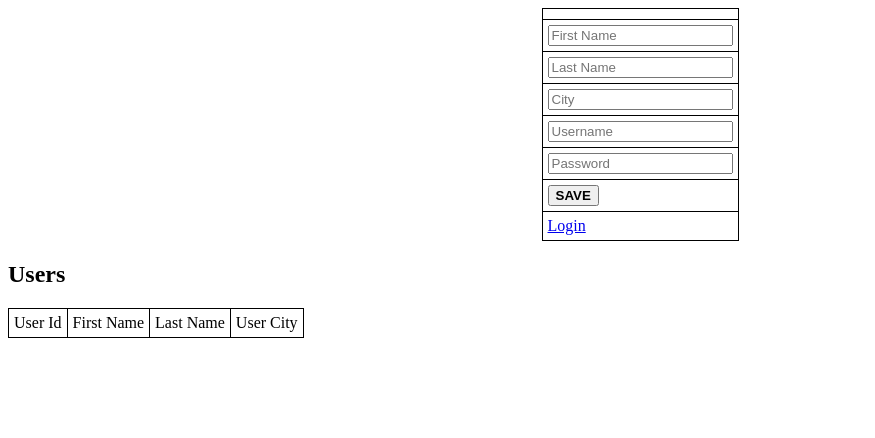
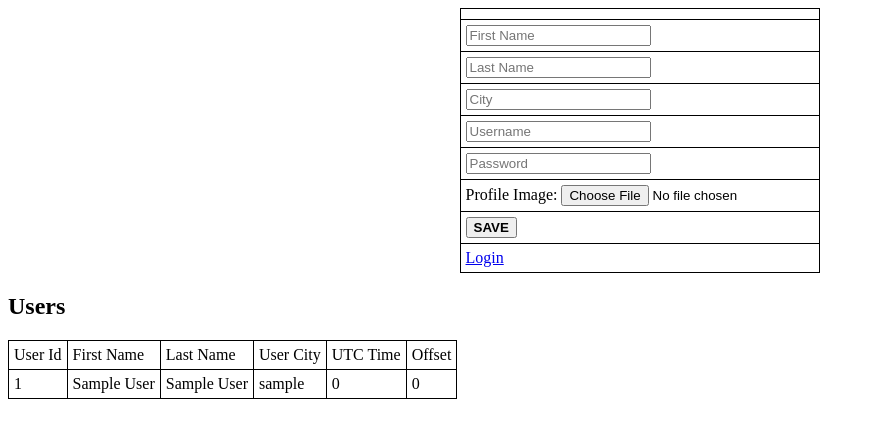
Before and after one commit to clinewton/Internet-Application-Programming, a PHP site: page /lab1.php in a window 1280 px wide. Shown: the top 438 px of the page, without its empty margins (0-875 px from the left). Run offline with PHP 8.4, Linux system fonts and the light colour scheme; the visitor is signed in with stand-in values (Sample User, id 1); data that the repository does not hold is empty.

Commit message:
Lab 2 - Part 3

```diff
--- /dev/null
+++ b/fileUploader.php
@@ -0,0 +1,99 @@
+<?php
+    class FileUploader{
+
+        //Member variables
+        private static $target_directory = "uploads/";
+        private static $size_limit = 50000;
+        private $uploadOk = false;
+        private $file_original_name;
+        private $file_type;
+        private $file_size;
+        private $final_file_name;
+
+        //Getters and setter
+        public function setOriginalName($name){
+            $this->file_original_name = $name;
+        }
+
+        public function getOriginalName(){
+            return $this->file_original_name;
+        }
+
+        public function setFileType($type){
+            $this->file_type = $type;
+        }
+
+        public function getFiletype(){
+            return $this->file_type;
+        }
+
+        public function setFileSize($size){
+            $this->file_size = $size;
+        }
+
+        public function getFileSize(){
+            return $this->file_size;
+        }
+
+        public function setFinalFileName($file_name){
+            $this->final_file_name = $file_name;
+        }
+
+        public function getFinalFileName(){
+            return $this->final_file_name;
+        }
+
+        //Methods
+        public function uploadFile(){
+            if($this->fileSizeIsCorrect() && $this->fileTypeIsCorrect() && !$this->fileAlreadyExists()){
+                $this->uploadOk = true;
+                if($this->uploadOk){
+                    $upload = $this->moveFile();
+                    return $upload;
+                }
+            } else if (!$this->fileSizeIsCorrect()) {
+                echo "Sorry, your file is too large. :(<br>";
+            } else if (!$this->fileTypeIsCorrect()){
+                echo "Sorry, your file is not an image. :(<br>";
+            } else if ($this->fileAlreadyExists()){
+                echo "File already exists. :(<br>";
+            }
+            return $this->uploadOk;
+        }
+        public function fileAlreadyExists(){
+            $fileName = FileUploader::$target_directory.$this->getOriginalName();
+            if(file_exists($fileName)){
+                $exists = true;
+            } else {
+                $exists = false;
+            }
+            return $exists;
+        }
+        public function saveFilePathTo(){}
+        public function moveFile(){
+            $fileName = $this->getOriginalName();
+            $target_file = FileUploader::$target_directory.basename($fileName);
+            $tmp_name = $this->getFinalFileName();
+            $moved = move_uploaded_file($tmp_name,$target_file);
+            return $moved;
+        }
+        public function fileTypeIsCorrect(){
+            if(($this->getFiletype() == "jpg") || ($this->getFiletype() == "png") || ($this->getFiletype() == "jpeg") || ($this->getFiletype() == "gif")){
+                $type = true;
+            } else {
+                $type = false;
+            }
+            return $type;
+        }
+        public function fileSizeIsCorrect(){
+            $size = true;
+            if ($this->getFileSize() > FileUploader::$size_limit){
+                $size =  false;
+            }
+            return $size;
+        }
+        public function fileWasSelected(){}
+
+    }
+
+?>
--- /dev/null
+++ b/js/timezone.js
@@ -0,0 +1,14 @@
+$(document).ready(function() {
+    //Returns the number of minutes ahead or behind Greenwich Meridian
+    var offset = new Date().getTimezoneOffset();
+
+    //Returns the number of milliseconds since 1970/01/01:
+    var timestamp = new Date().getTime();
+
+    //Convert the time to: Universal Time Coordinated
+    var utc_timestamp = timestamp + (60000 * offset);
+
+    console.log(utc_timestamp);
+    $('#time_zone_offset').val(offset);
+    $('#utc_timestamp').val(utc_timestamp);
+});
--- a/js/validate.js
+++ b/js/validate.js
@@ -2,8 +2,9 @@
     var fname = document.forms["user_details"]["first_name"].value;
     var lname = document.forms["user_details"]["last_name"].value;
     var city = document.forms["user_details"]["city_name"].value;
+    var profile = document.forms["user_details"]["fileToUpload"].value;
 
-    if (fname == null || lname == null || city == null) {
+    if (fname == null || lname == null || city == null || profile == null) {
         alert("All details that are required were not supplied!");
         return false;
     }
--- a/lab1.php
+++ b/lab1.php
@@ -1,15 +1,32 @@
 <?php
 include_once 'DBConnector.php';
 include_once 'user.php';
+include_once 'fileUploader.php';
 
-if(isset($_POST['btn-save'])){
+if(isset($_POST['btn-save']) && isset($_FILES['fileToUpload'])){
     $first_name = $_POST['first_name'];
     $last_name = $_POST['last_name'];
     $city = $_POST['city_name'];
+
     $username = $_POST['username'];
     $password = $_POST['password'];
 
-    $user = new User($first_name,$last_name,$city,$username,$password);
+    $utc_timestamp = $_POST['utc_timestamp'];
+    $offset = $_POST['time_zone_offset'];
+
+    $file_name = $_FILES['fileToUpload']['name'];
+    $file_size = $_FILES['fileToUpload']['size'];
+    $tmp_name = $_FILES['fileToUpload']['tmp_name'];
+    $file_type = pathinfo(basename($file_name),PATHINFO_EXTENSION);
+
+    $user = new User($first_name,$last_name,$city,$username,$password,$utc_timestamp,$offset,$file_name);
+
+    $uploader = new FileUploader;
+    $uploader->setOriginalName($file_name);
+    $uploader->setFileType($file_type);
+    $uploader->setFileSize($file_size);
+    $uploader->setFinalFileName($tmp_name);
+
     if(!$user->validateForm()){
         $user->createFormErrorSessions();
         header("Refresh:0");
@@ -22,12 +39,16 @@
         die();
     }
 
+    if($uploader->uploadFile()){
+        echo "File uploaded successfully!<br>";
         $res = $user->save();
-
         if($res){
-        echo "Save operation successful";
+            echo "Save operation successful<br>";
         } else {
-        echo "An error occured!";
+            echo "An error occurred!\n";
+        }
+    } else {
+        echo "File could not be uploaded!<br>User could not be created";
     }
 }
 
@@ -36,18 +57,19 @@
     return $user->readAll();
 }
 ?>
+</html>
     <!DOCTYPE html>
     <html lang="en">
+
     <head>
         <meta charset="UTF-8">
         <meta name="viewport" content="width=device-width, initial-scale=1.0">
         <title>Lab 1</title>
         <link rel="stylesheet" href="css/styles.css">
-        <script type="text/javascript" src="js/validate.js"></script>
     </head>
 
     <body>
-        <form method="post" name="user_details" id="user_details" onsubmit="return validateForm()" action="<?php echo $_SERVER['PHP_SELF'];?>">
+        <form method="post" name="user_details" id="user_details" onsubmit="return validateForm()" action="<?php echo $_SERVER['PHP_SELF'];?>" enctype="multipart/form-data">
             <table align="center">
                 <tr>
                     <td>
@@ -63,7 +85,7 @@
                     </td>
                 </tr>
                 <tr>
-                    <td><input type="text" name="first_name" placeholder="First Name" required></td>
+                    <td><input type="text" name="first_name" placeholder="First Name"></td>
                 </tr>
                 <tr>
                     <td><input type="text" name="last_name" placeholder="Last Name"></td>
@@ -78,8 +100,14 @@
                     <td><input type="password" name="password" placeholder="Password"></td>
                 </tr>
                 <tr>
+                    <td>Profile Image: <input type="file" name="fileToUpload" id="fileToUpload"></td>
+                </tr>
+                <tr>
                     <td><button type="submit" name="btn-save"><strong>SAVE</strong></button></td>
                 </tr>
+
+                <input type="hidden" name="utc_timestamp" id="utc_timestamp" value="">
+                <input type="hidden" name="time_zone_offset" id="time_zone_offset" value="">
                 <tr>
                     <td><a href="login.php">Login</a></td>
                 </tr>
@@ -94,6 +122,8 @@
                 <td>First Name</td>
                 <td>Last Name</td>
                 <td>User City</td>
+                <td>UTC Time</td>
+                <td>Offset</td>
             </thead>
             <tbody>
                 <?php
@@ -115,6 +145,12 @@
                     <td>
                         <?php echo $users['user_city']; ?>
                     </td>
+                    <td>
+                        <?php echo $users['time']; ?>
+                    </td>
+                    <td>
+                        <?php echo $users['offset']; ?>
+                    </td>
                 </tr>
                 <?php
                             endwhile;
@@ -123,6 +159,11 @@
                 ?>
             </tbody>
         </table>
+
+
+<script src="https://cdnjs.cloudflare.com/ajax/libs/jquery/3.4.1/jquery.min.js"></script>
+        <script type="text/javascript" src="js/validate.js"></script>
+        <script type="text/javascript" src="js/timezone.js"></script>
     </body>
 
     </html>
--- a/user.php
+++ b/user.php
@@ -11,12 +11,19 @@
         private $username;
         private $password;
 
-        function __construct($first_name, $last_name, $city_name, $username, $password){
+        private $timestamp;
+        private $offset;
+        private $image;
+
+        function __construct($first_name, $last_name, $city_name, $username, $password, $timestamp, $offset,$image){
             $this->first_name = $first_name;
             $this->last_name = $last_name;
             $this->city_name = $city_name;
             $this->username = $username;
             $this->password = $password;
+            $this->timestamp = $timestamp;
+            $this->offset = $offset;
+            $this->image = $image;
         }
 
         public static function create(){
@@ -51,6 +58,24 @@
             return $this->password;
         }
 
+        //time getter
+        public function getTimestamp(){
+            return $this->timestamp;
+        }
+        //time setter
+        public function setTimestamp($timestamp){
+            $this->timestamp = $timestamp;
+        }
+
+        //offset getter
+        public function getOffset(){
+            return $this->offset;
+        }
+        //offset setter
+        public function setOffset($offset){
+            $this->offset = $offset;
+        }
+
         //open DB connection
         public function openConnection(){
             $conn = new DBConncetor;
@@ -69,8 +94,11 @@
             $uname = $this->username;
             $this->hashPassword();
             $pass = $this->password;
+            $time = $this->timestamp;
+            $offset = $this->offset;
+            $image = $this->image;
             $link = $this->openConnection();
-            $res = mysqli_query($link,"INSERT INTO user(first_name,last_name,user_city,username,password) VALUES ('$fn','$ln','$city','$uname','$pass')") or die ("Error: " .mysqli_error($link));
+            $res = mysqli_query($link,"INSERT INTO user(first_name,last_name,user_city,username,password,time,offset,image) VALUES ('$fn','$ln','$city','$uname','$pass','$time','$offset','$image')") or die ("Error: " .mysqli_error($link));
             $this->closeConnection();
             return $res;
         }
```
Also changed, not shown: btc3205.sql (added, +68 -0 lines), uploads/C__Data_Users_DefApps_AppData_INTERNETEXPLORER_Temp_Saved Images_images(1).jpg (added), uploads/C__Data_Users_DefApps_AppData_INTERNETEXPLORER_Temp_Saved Images_images(2).jpg (added). Lines whose indentation alone changed are shown as unchanged.
